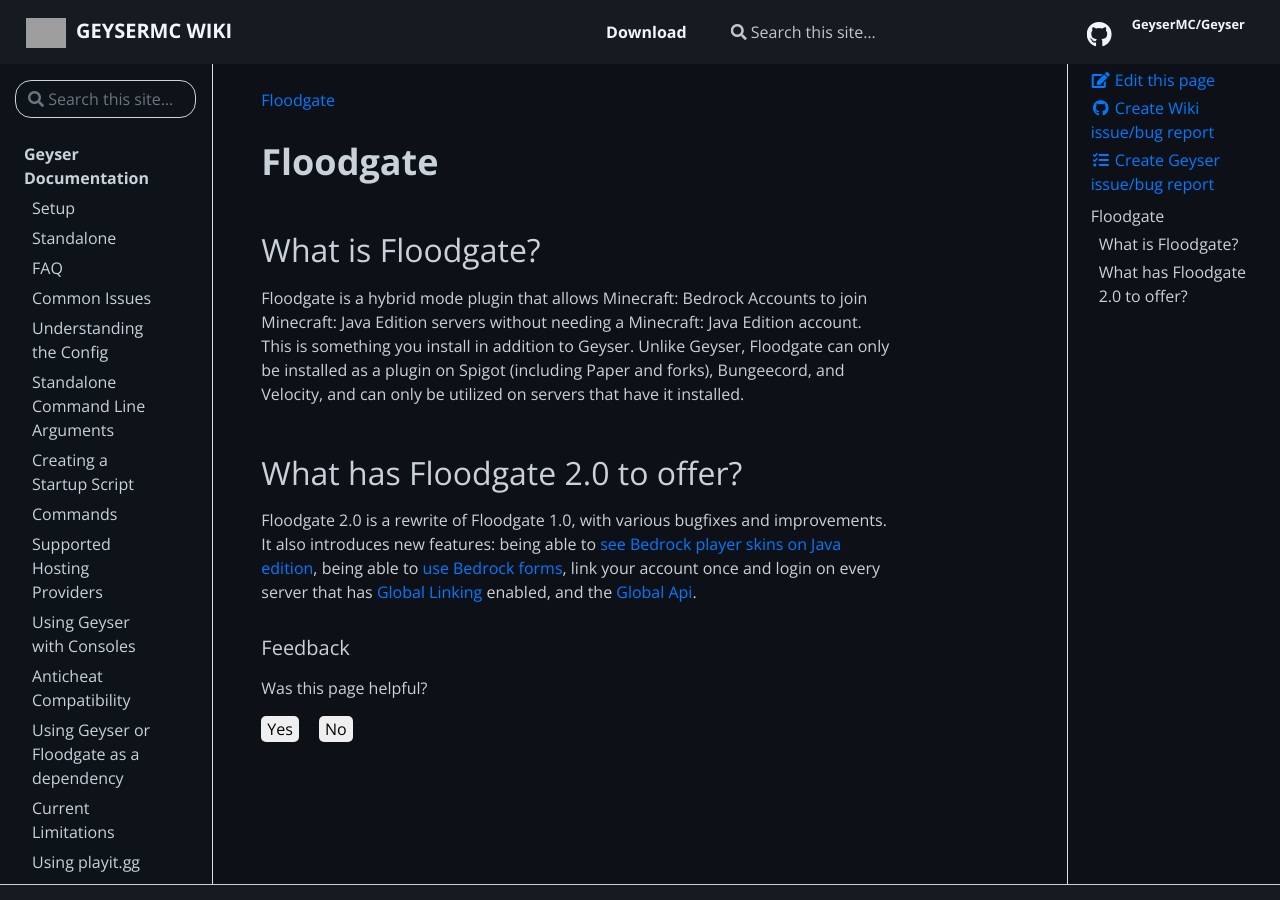
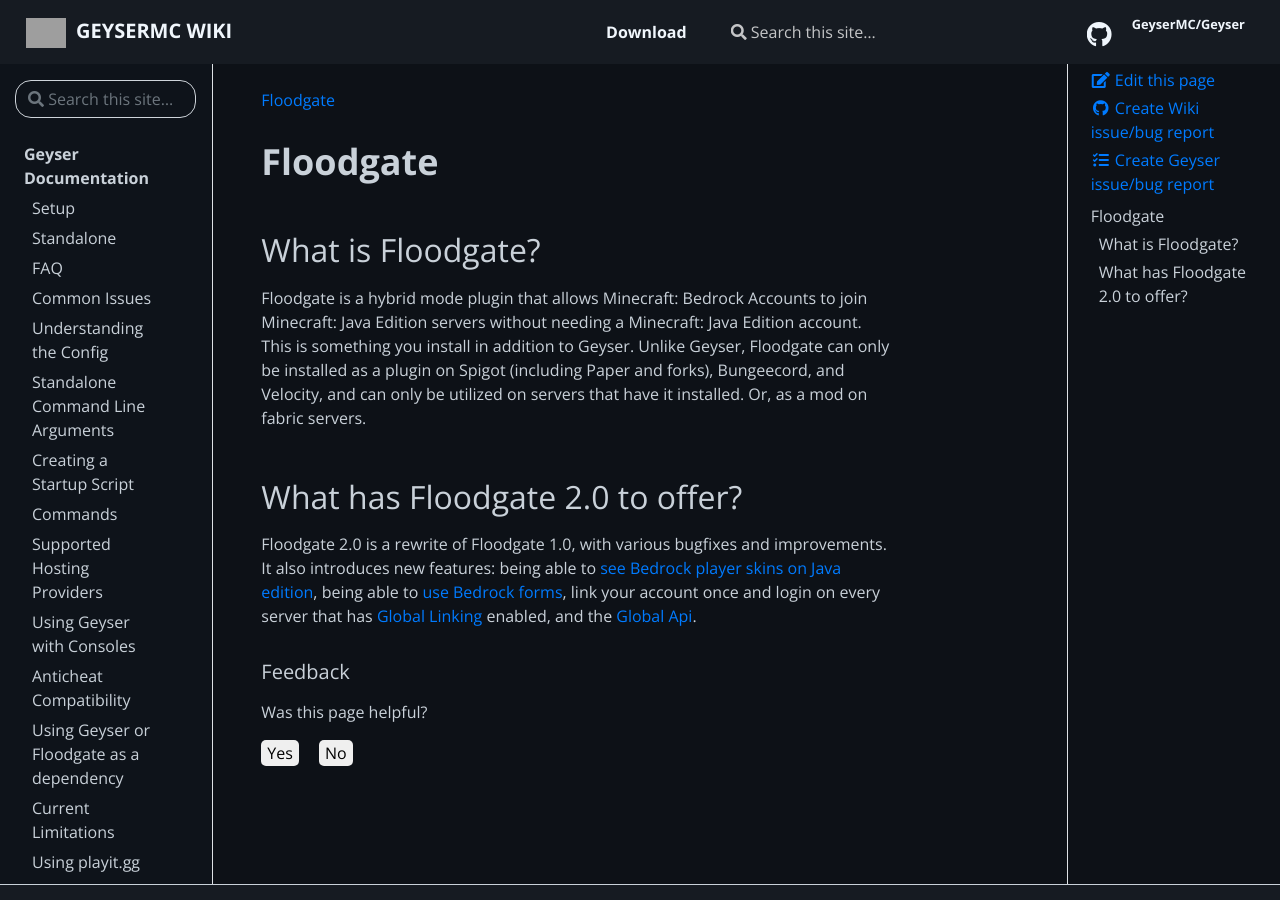
Before and after one commit to GeyserMC/GeyserWiki, a Jekyll site: the page built from _docs/floodgate/root.md, in a window 1280 px wide and 900 px high. Built offline with Jekyll 4.4.1, drawn with Linux system fonts in a browser that asks for light colours; grey boxes are pictures that could not be loaded.

Commit message:
LETS NOT FORGET FLOODGATE-FABRIC
let us not forget floodgate-fabric

```diff
--- a/_docs/floodgate/root.md
+++ b/_docs/floodgate/root.md
@@ -7,7 +7,7 @@
 # Floodgate
 ## What is Floodgate?
 Floodgate is a hybrid mode plugin that allows Minecraft: Bedrock Accounts to join Minecraft: Java Edition servers without needing a Minecraft: Java Edition account.
-This is something you install in addition to Geyser. Unlike Geyser, Floodgate can only be installed as a plugin on Spigot (including Paper and forks), Bungeecord, and Velocity, and can only be utilized on servers that have it installed.
+This is something you install in addition to Geyser. Unlike Geyser, Floodgate can only be installed as a plugin on Spigot (including Paper and forks), Bungeecord, and Velocity, and can only be utilized on servers that have it installed. Or, as a mod on fabric servers.
 
 ## What has Floodgate 2.0 to offer?
 Floodgate 2.0 is a rewrite of Floodgate 1.0, with various bugfixes and improvements. It also introduces new features: being able to [see Bedrock player skins on Java edition](/floodgate/features/#what-is-skin-uploading),
```
